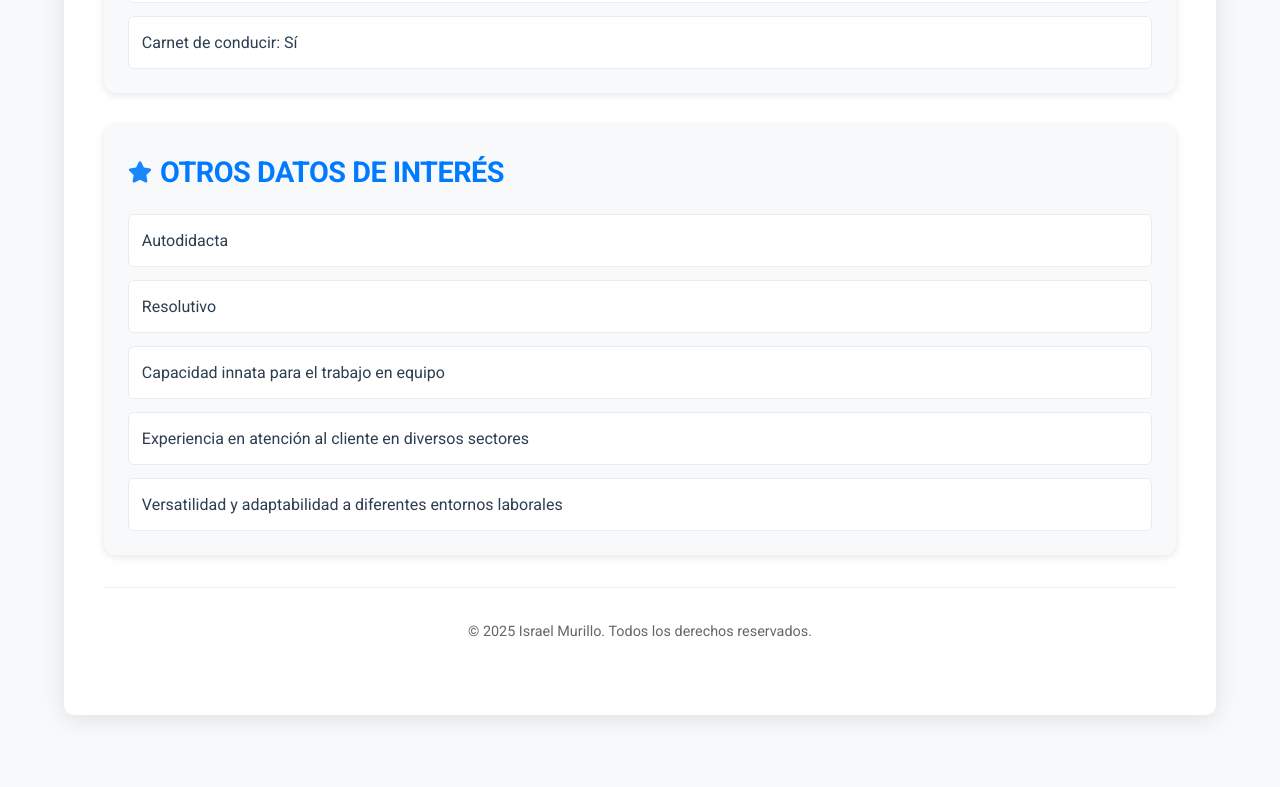
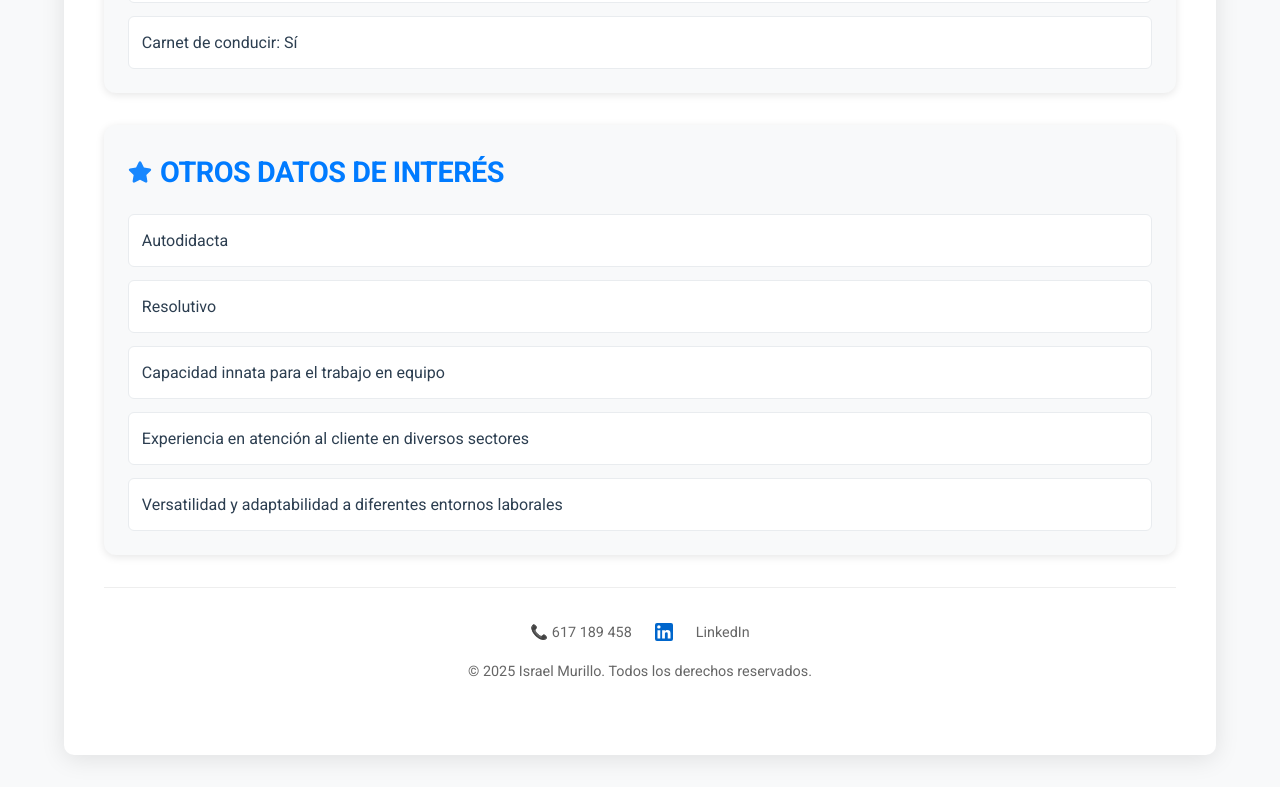
Before and after one commit to za1l/Curriculum, a React (Vite) app: page / in a window 1280 px wide. Shown: the part 4862-5649 px from the top of the page. Before the commit the page ends 5609 px from the top, so only its background shows below. Built offline with nearby package versions, Linux system fonts and the light colour scheme.

Commit message:
enlaces añadidos al footer

```diff
--- a/src/App.css
+++ b/src/App.css
@@ -84,6 +84,14 @@
   animation: fadeInSection 0.6s ease-out 0.8s backwards;
 }
 
+.footer-contact {
+  display: flex;
+  justify-content: center;
+  align-items: center;
+  gap: 20px;
+  margin-bottom: 1rem;
+}
+
 @media (max-width: 768px) {
   .container {
     width: 95%;
--- a/src/App.jsx
+++ b/src/App.jsx
@@ -6,6 +6,7 @@
 import Education from "./components/Education/Education";
 import Skills from "./components/Skills/Skills";
 import AdditionalInfo from "./components/AdditionalInfo/AdditionalInfo";
+
 function App() {
   return (
     <div className="container">
@@ -16,6 +17,28 @@
       <Skills />
       <AdditionalInfo />
       <footer>
+        <div className="footer-contact">
+          <p>📞 617 189 458</p>
+          <a
+            href="https://www.linkedin.com/in/israel-murillo-170a54ab/"
+            target="_blank"
+            rel="noopener noreferrer"
+            style={{ color: "inherit", textDecoration: "none" }}
+          >
+            <span style={{ display: "flex", alignItems: "center", gap: "5px" }}>
+              <svg
+                className="contact-icon"
+                viewBox="0 0 24 24"
+                width="16"
+                height="16"
+                style={{ fill: "currentColor" }}
+              >
+                <path d="M19 3a2 2 0 0 1 2 2v14a2 2 0 0 1-2 2H5a2 2 0 0 1-2-2V5a2 2 0 0 1 2-2h14m-.5 15.5v-5.3a3.26 3.26 0 0 0-3.26-3.26c-.85 0-1.84.52-2.32 1.3v-1.11h-2.79v8.37h2.79v-4.93c0-.77.62-1.4 1.39-1.4a1.4 1.4 0 0 1 1.4 1.4v4.93h2.79M6.88 8.56a1.68 1.68 0 0 0 1.68-1.68c0-.93-.75-1.69-1.68-1.69a1.69 1.69 0 0 0-1.69 1.69c0 .93.76 1.68 1.69 1.68m1.39 9.94v-8.37H5.5v8.37h2.77z" />
+              </svg>
+              LinkedIn
+            </span>
+          </a>
+        </div>
         <p>&copy; 2025 Israel Murillo. Todos los derechos reservados.</p>
       </footer>
     </div>
```
